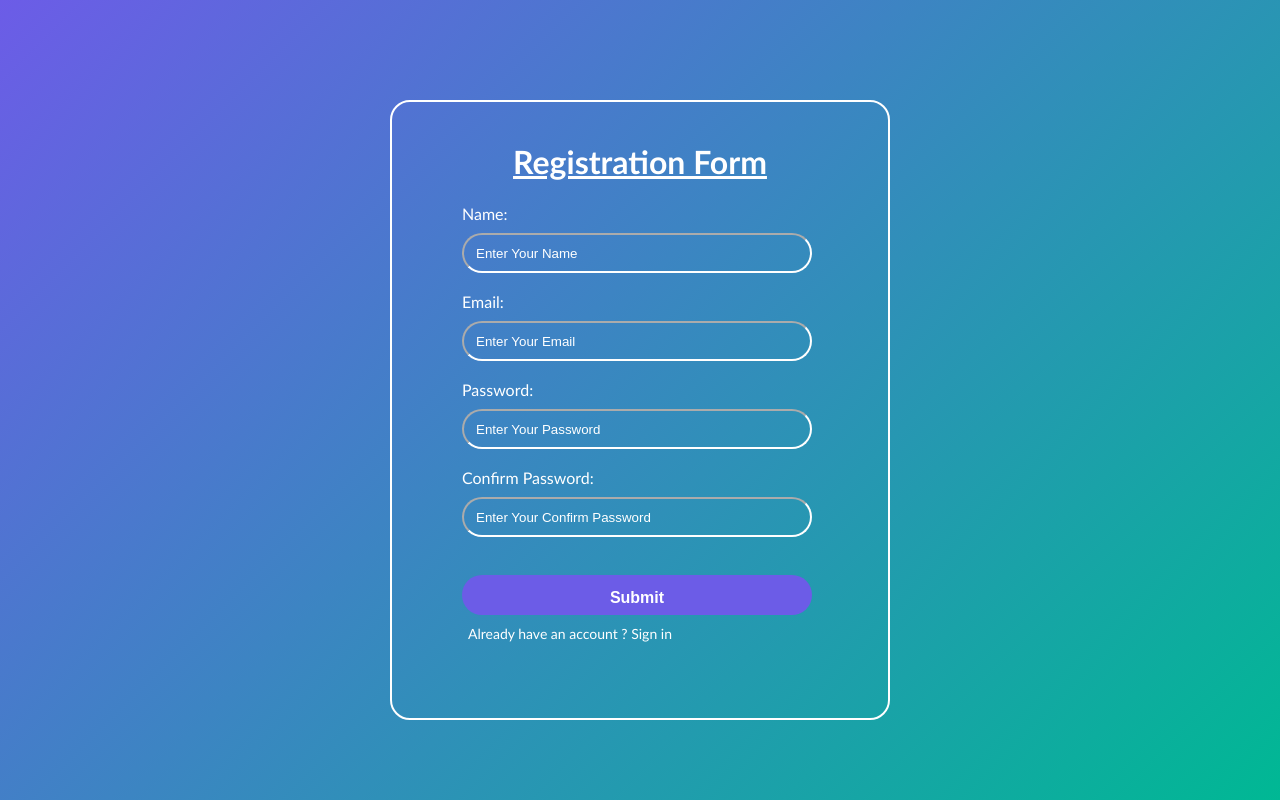
After one commit to aaftab-vijapura/demo-webpage, a PHP site: page /wel_come/ in a window 1280 px wide. The commit adds this page. Run offline with PHP 8.4, Linux system fonts and the light colour scheme.

Commit message:
ragister page add

```diff
--- /dev/null
+++ b/index.php
@@ -0,0 +1,273 @@
+<?php
+
+$recordMessage = "";
+$recordClass = "";
+$name = $email = $pass = $conpass = "";
+
+$nameError = $emailError = $passError = $conpassError = "";
+
+function input_data($data)
+{
+    return htmlspecialchars(stripslashes(trim($data)));
+}
+
+if ($_SERVER['REQUEST_METHOD'] == "POST") {
+
+    // Validation
+    $isValid = true;
+
+    if (empty($_POST['name'])) {
+        $nameError = "*Name is required";
+        $isValid = false;
+    } else {
+        $name = input_data($_POST['name']);
+        if (!preg_match("/^[a-zA-Z0-9' ]*$/", $name)) {
+            $nameError = "Only letters and white space allowed";
+            $isValid = false;
+        }
+    }
+
+    if (empty($_POST['email'])) {
+        $emailError = "*Email is required";
+        $isValid = false;
+    } else {
+        $email = input_data($_POST['email']);
+        if (!filter_var($email, FILTER_VALIDATE_EMAIL)) {
+            $emailError = "Invalid email format";
+            $isValid = false;
+        }
+    }
+
+    if (empty($_POST['password'])) {
+        $passError = "*Password is required";
+        $isValid = false;
+    } else {
+        $pass = input_data($_POST['password']);
+        if (strlen($pass) < 6) {
+            $passError = "Password must be at least 6 characters long";
+            $isValid = false;
+        }
+    }
+
+    if (empty($_POST['copass'])) {
+        $conpassError = "*Confirm Password is required";
+        $isValid = false;
+    } else {
+        $conpass = input_data($_POST['copass']);
+        if ($pass !== $conpass) {
+            $conpassError = "Passwords do not match";
+            $isValid = false;
+        }
+    }
+
+    // If all validation passed, insert into DB and redirect
+    if ($isValid) {
+        $servername = "localhost";
+        $username = "root";
+        $password = "";
+        $dbname = "user_data";
+
+        $conn = new mysqli($servername, $username, $password, $dbname);
+
+        if ($conn->connect_error) {
+            die("Connection failed: " . $conn->connect_error);
+        }
+
+        $query = "INSERT INTO `myform`(`name`, `email`, `password`, `confirmpass`) VALUES ('$name','$email','$pass','$conpass')";
+        if ($conn->query($query) === TRUE) {
+            // Redirect to login page after 3 seconds
+            header("Location: http://localhost/wel_come/first.php");
+            $recordMessage = "Registration successful! Redirecting to login...";
+            $recordClass = "success";
+        } else {
+            $recordMessage = "Database error: " . $conn->error;
+            $recordClass = "error";
+        }
+
+        $conn->close();
+    }
+}
+?>
+
+<!DOCTYPE html>
+<html>
+
+<head>
+    <title>Registration Form</title>
+    <style>
+        /* ... [same style as you provided, no change] ... */
+        * {
+            margin: 0;
+            padding: 0;
+            box-sizing: border-box;
+        }
+
+        :root {
+            --clr-primary: #6c5ce7;
+            --clr-secondary: #00b894;
+            --clr-bg: #f1f2f6;
+            --clr-text: #2d3436;
+            --radius: 0.75rem;
+            --shadow: 0 10px 25px rgba(0, 0, 0, 0.08);
+            --transition: 200ms ease;
+            font-size: 16px;
+            font-family: "Poppins", sans-serif;
+            color: var(--clr-text);
+        }
+
+        body {
+            min-height: 100vh;
+            background: linear-gradient(135deg, var(--clr-primary), var(--clr-secondary));
+            display: flex;
+            align-items: center;
+            justify-content: center;
+            padding: 1rem;
+        }
+
+        .container {
+            display: flex;
+            justify-content: center;
+            align-items: center;
+        }
+
+        .main-box1 {
+            width: 500px;
+            height: 620px;
+            background-color: transparent;
+            border: 2px solid white;
+            border-radius: 20px;
+            margin-top: 20px;
+        }
+
+        h1 {
+            text-align: center;
+            text-decoration: underline;
+            color: white;
+            margin-top: 40px;
+            font-family: 'Gill Sans', 'Gill Sans MT', Calibri, 'Trebuchet MS', sans-serif;
+        }
+
+        input {
+            width: 350px;
+            height: 40px;
+            margin-top: 10px;
+            border-radius: 20px;
+            padding: 0 12px;
+            border-color: white;
+            background-color: transparent;
+            color: white;
+        }
+
+        label {
+            color: white;
+        }
+
+        ::placeholder {
+            color: white;
+        }
+
+        .box-1 {
+            margin-top: 23px;
+            margin-left: 70px;
+            font-family: 'Gill Sans', 'Gill Sans MT', Calibri, 'Trebuchet MS', sans-serif;
+        }
+
+        button[type="submit"] {
+            background: var(--clr-primary);
+            border: none;
+            color: #fff;
+            padding: 0.9rem;
+            font-size: 1rem;
+            font-weight: 600;
+            border-radius: 20px;
+            cursor: pointer;
+            transition: var(--transition);
+            width: 350px;
+            height: 40px;
+        }
+
+        button[type="submit"]:hover {
+            background: var(--clr-secondary);
+        }
+
+        .message {
+            text-align: center;
+            font-weight: bold;
+            margin-top: 10px;
+        }
+
+        .success {
+            color: green;
+            display: flex;
+            justify-content: start;
+            font-size: 15px;
+        }
+
+        .error {
+            color: red;
+            font-weight: bold;
+            font-size: 15px;
+            display: flex;
+            justify-content: start;
+        }
+
+        .meta {
+            text-align: center;
+            font-size: 0.875rem;
+            color: white;
+            margin-top: 10px;
+            margin-right: 210px;
+        }
+
+        .meta a {
+            text-decoration: none;
+            color: white;
+            transition: var(--transition);
+            border-bottom: 1px solid transparent;
+        }
+
+        .meta a:hover {
+            border-color: white;
+        }
+    </style>
+</head>
+
+<body>
+    <div class="container">
+        <div class="main-box1">
+            <h1>Registration Form</h1>
+            <div class="box-1">
+                <form method="post" action="">
+                    <label for="Name">Name:</label><br>
+                    <input type="text" id="name" name="name" placeholder="Enter Your Name" value="<?php echo htmlspecialchars($name); ?>"><br>
+                    <span class="error"><?php echo $nameError; ?></span><br>
+
+                    <label for="Email">Email:</label><br>
+                    <input type="email" id="email" name="email" placeholder="Enter Your Email" value="<?php echo htmlspecialchars($email); ?>"><br>
+                    <span class="error"><?php echo $emailError; ?></span><br>
+
+                    <label for="Password">Password:</label><br>
+                    <input type="password" id="password" name="password" placeholder="Enter Your Password" value="<?php echo htmlspecialchars($pass); ?>"><br>
+                    <span class="error"><?php echo $passError; ?></span><br>
+
+                    <label for="Confirm">Confirm Password:</label><br>
+                    <input type="password" id="copass" name="copass" placeholder="Enter Your Confirm Password" value="<?php echo htmlspecialchars($conpass); ?>">
+                    <span class="error"><?php echo $conpassError; ?></span><br>
+
+                    <?php if (!empty($recordMessage)) { ?>
+                        <div class="message <?php echo $recordClass; ?>"><?php echo $recordMessage; ?></div>
+                    <?php } ?>
+                    <br>
+
+                    <button type="submit" name="submit">Submit</button>
+
+                    <p class="meta">
+                        Already have an account ? <a href="first.php">Sign in</a>
+                    </p>
+                </form>
+            </div>
+        </div>
+    </div>
+</body>
+
+</html>
```
Also changed, not shown: first.php (+67 -19 lines), images/ux.jpg (renamed from images/ui ux….jpg).
